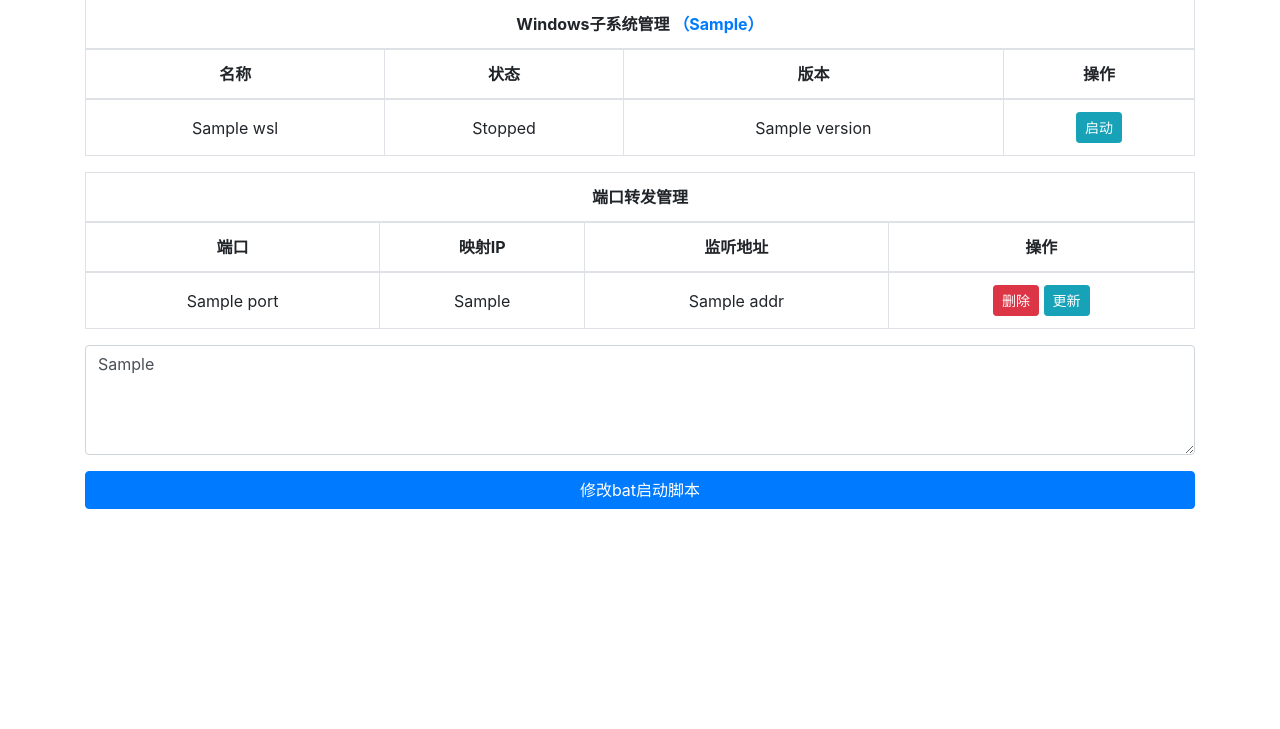
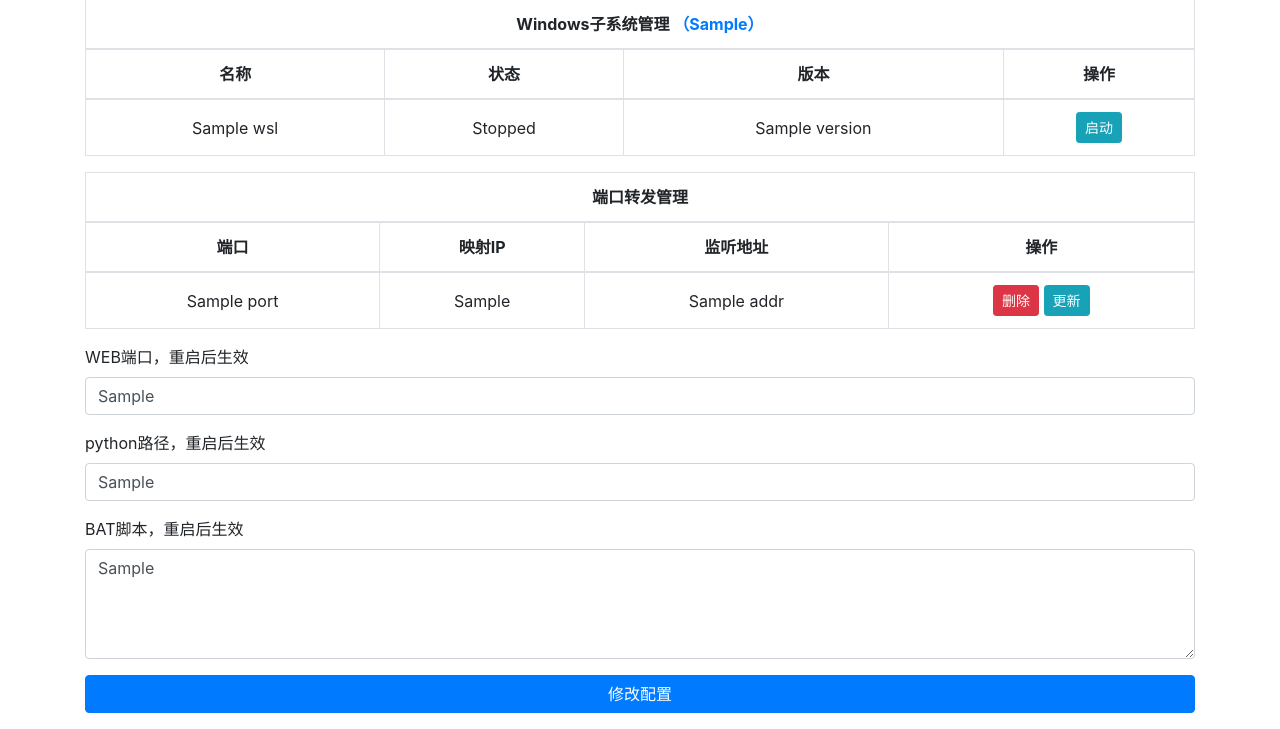
Before and after one commit to itxq/wsl2-management-tools, a Django app: template wsl2_management_tools/templates/wsl2_management_tools/port.html in a window 1280 px wide. Shown: the part 267-996 px from the top of the page. Before the commit the page ends 776 px from the top, so only its background shows below. Run offline with Django 3.2, Linux system fonts and the light colour scheme; the template is opened without the code that fills it: most values are stand-ins (such as "Sample title", 1, 10 or a date in 2020); parts of the project's set-up code (start-up, migrations or seed data) failed here and were passed over; some libraries are stand-ins or nearby versions.

Commit message:
优化调整

```diff
--- a/core/settings.py
+++ b/core/settings.py
@@ -123,8 +123,3 @@ USE_TZ = True
 
 STATIC_URL = '/static/'
 STATIC_ROOT = os.path.join(SETTINGS_DIR, 'static')
-
-# bat脚本模板路径
-CMD_BAT_TPL_PATH = SETTINGS_MANAGE.cmd_bat_tpl_path
-
-SERVER_PORT = SETTINGS_MANAGE.get('SERVER_PORT', '9205')
--- a/manage.py
+++ b/manage.py
@@ -23,7 +23,7 @@ def main():
 
     if is_auto:
         sys.argv.append('runserver')
-        sys.argv.append('0.0.0.0:{port}'.format(port=settings.SERVER_PORT))
+        sys.argv.append('0.0.0.0:{port}'.format(port=settings.SETTINGS_MANAGE.get('SERVER_PORT')))
         sys.argv.append('--noreload')
         execute_from_command_line([sys.argv[0], 'collectstatic', '--noinput'])
         execute_from_command_line([sys.argv[0], 'migrate'])
--- a/wsl2_management_tools/settings_manage.py
+++ b/wsl2_management_tools/settings_manage.py
@@ -104,6 +104,8 @@ class SettingsManage:
         :return:
         """
         self.set('START_BAT', cmd)
+        self.set('SERVER_PORT', port)
+        self.set('PYTHON_PATH', python_path)
         with open(self.cmd_bat_tpl_path, 'r') as f:
             cmd_tpl = f.read()
 
--- a/wsl2_management_tools/templates/wsl2_management_tools/port.html
+++ b/wsl2_management_tools/templates/wsl2_management_tools/port.html
@@ -101,10 +101,19 @@
 
     <form action="{% url 'change_start_bat' %}" class="form">
         <div class="form-group">
-            <textarea name="cmd" class="form-control" placeholder="bat脚本" title="bat脚本" rows="4">{{ old_cmd_bat }}</textarea>
+            <label class="label">WEB端口，重启后生效</label>
+            <input type="text" name="port" class="form-control" placeholder="WEB端口，重启后生效" title="WEB端口，重启后生效" value="{{ server_port }}">
+        </div>
+        <div class="form-group">
+            <label class="label">python路径，重启后生效</label>
+            <input type="text" name="python_path" class="form-control" placeholder="python路径，重启后生效" title="python路径，重启后生效" value="{{ python_path }}">
+        </div>
+        <div class="form-group">
+            <label class="label">BAT脚本，重启后生效</label>
+            <textarea name="cmd" class="form-control" placeholder="BAT脚本，重启后生效" title="BAT脚本，重启后生效" rows="4">{{ start_bat }}</textarea>
         </div>
         <div class="form-group text-center">
-            <button type="submit" class="btn btn-primary btn-block">修改bat启动脚本</button>
+            <button type="submit" class="btn btn-primary btn-block">修改配置</button>
         </div>
     </form>
 </div>
```
Also changed, not shown: wsl2_management_tools/views.py (+7 -3 lines).
